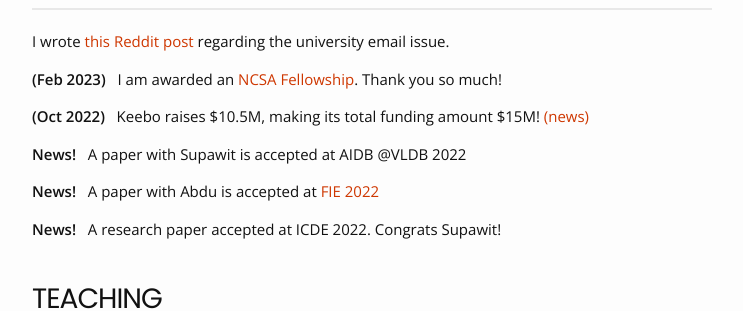
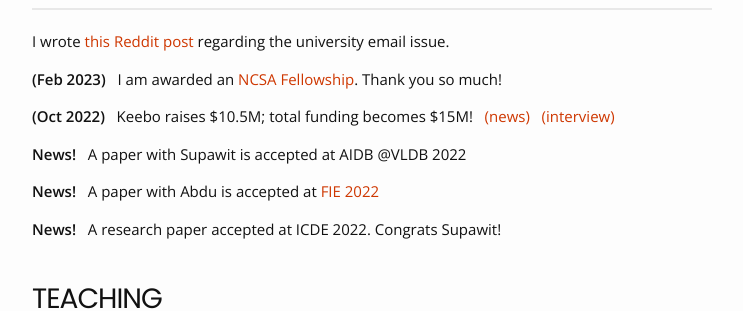
Before and after one commit to pyongjoo/pyongjoo.github.io, a Jekyll site: the page built from index.html, in a window 1280 px wide. Shown: the part 462-773 px from the top of the page, without its empty margins (268-1011 px from the left). Built offline with Jekyll 4.4.1, drawn with Linux system fonts in a browser that asks for light colours.

Commit message:
added news

```diff
--- a/index.html
+++ b/index.html
@@ -51,9 +51,11 @@ layout: home
 	    <div class="col-md-12 col-lg-12">
 		<p>I wrote <a href="https://www.reddit.com/r/UIUC/comments/10sa5uj/avoid_using_illinoisedu_email_for_important/">this Reddit post</a> regarding the university email issue. </p>
 		<p><b>(Feb 2023)</b> &nbsp; I am awarded an <a href="https://www.ncsa.illinois.edu/about/fellowships-internships/ncsa-fellows-program/">NCSA Fellowship</a>. Thank you so much!</p>
-		<p><b>(Oct 2022)</b> &nbsp; Keebo raises $10.5M, making its total funding amount $15M!
-		    <a href="https://www.prnewswire.com/news-releases/keebo-raises-15-million-launches-automated-warehouse-optimization-to-reduce-cloud-data-warehousing-costs-301654278.html">
-		    (news)</a></p>
+		<p><b>(Oct 2022)</b> &nbsp; Keebo raises $10.5M; total funding becomes $15M!
+		    &nbsp; <a href="https://www.prnewswire.com/news-releases/keebo-raises-15-million-launches-automated-warehouse-optimization-to-reduce-cloud-data-warehousing-costs-301654278.html">
+		    (news)</a>
+		    &nbsp; <a href="https://cs.illinois.edu/news/successful-startup-provides-park-with-a-perspective-on-balancing-academic-research-with-entrepreneurial-energy">
+		    (interview)</a></p>
 	    	<p><b>News!</b> &nbsp; A paper with Supawit is accepted at AIDB @VLDB 2022</p>
 	    	<p><b>News!</b> &nbsp; A paper with Abdu is accepted at <a href="https://www.fie2022.org/">FIE 2022</a></p>
 	        <p><b>News!</b> &nbsp; A research paper accepted at ICDE 2022. Congrats Supawit! </p>
```
